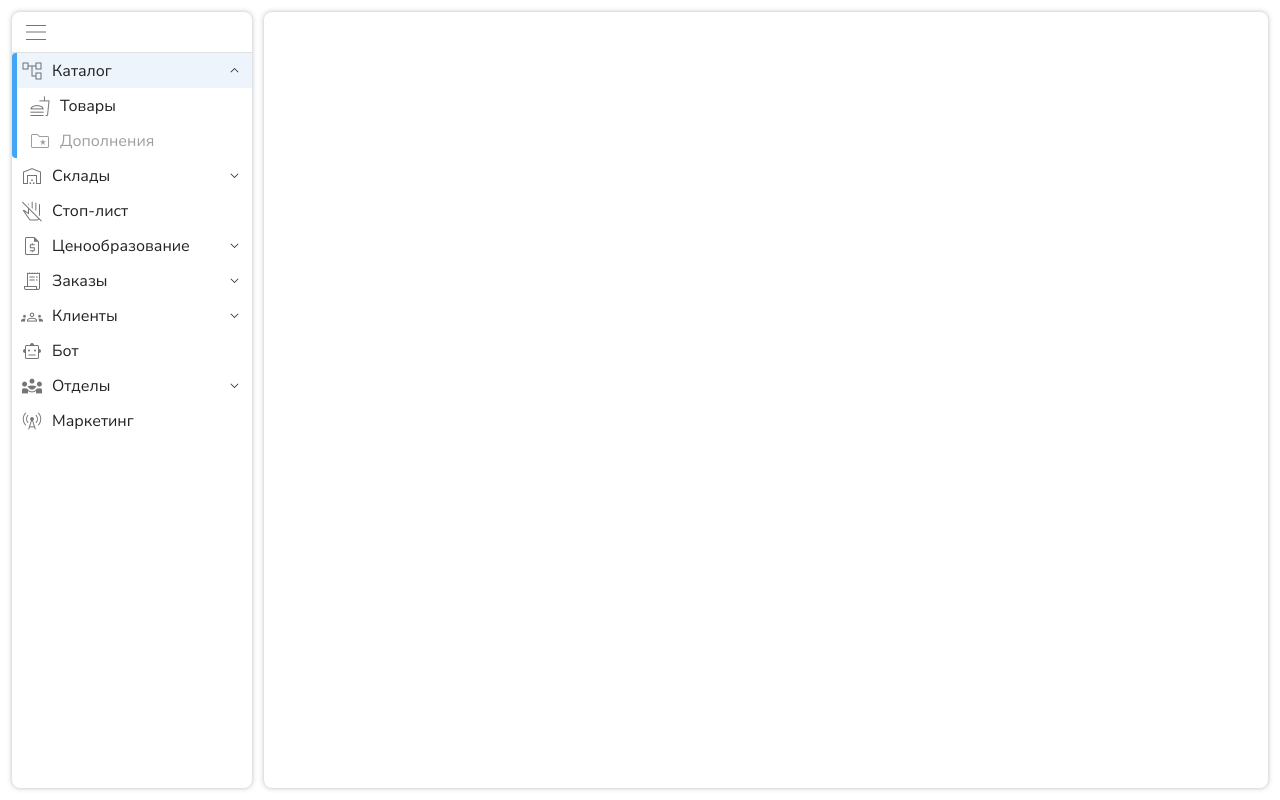
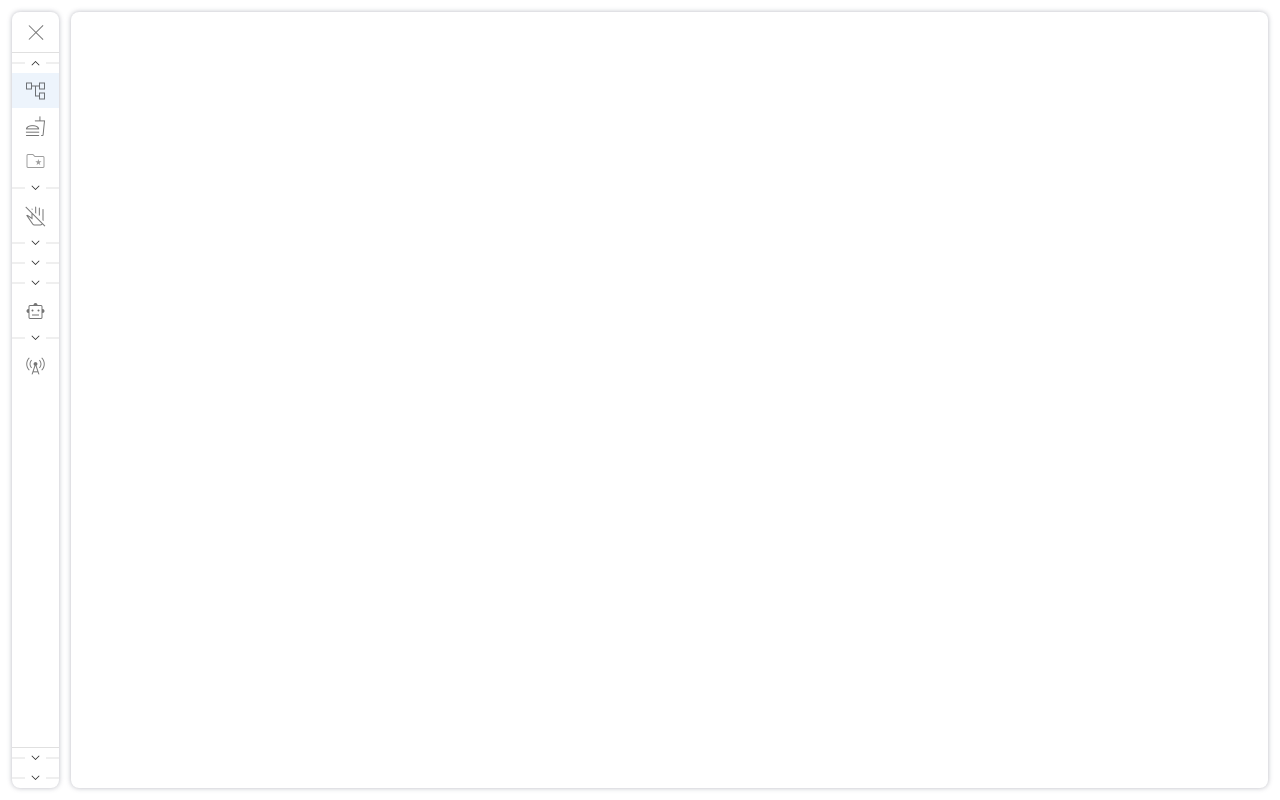
Before and after one commit to Kitsunaana/react-admin, a React app: page / in a window 1280 px wide. Built offline with nearby package versions, Linux system fonts and the light colour scheme.

Commit message:
feat: add tooltip for menu list button

```diff
--- a/src/shared/ui/Icon.tsx
+++ b/src/shared/ui/Icon.tsx
@@ -1,5 +1,5 @@
 import React, { memo } from "react"
-import { Icon, IconProps } from "@mui/material"
+import { Fade, Icon, IconProps } from "@mui/material"
 
 const iconData = {
   defIcon: "do_not_disturb_off",
@@ -27,7 +27,7 @@ const iconData = {
   departments: "diversity_3",
   groups: "groups",
   marketing: "cell_tower",
-  expand: "expand_more"
+  expand: "expand_more",
 }
 
 interface DefaultIcon extends IconProps{
--- a/src/widgets/Sidebar/Sidebar.tsx
+++ b/src/widgets/Sidebar/Sidebar.tsx
@@ -1,19 +1,16 @@
 import { Box, Divider } from "@mui/material"
 import * as React from "react"
 import {
-  ReactNode, useCallback, useEffect, useMemo, useState,
+  ReactNode, useMemo, useState,
 } from "react"
 import { List } from "./ui/List"
-import { menu } from "./constants"
+import { menu, menuBottom } from "./constants"
 import { MenuBurger } from "./ui/MenuBurger"
-import { MenuList } from "./types"
-import { addEvent } from "../../shared/lib/event"
-
-export type TSelected = { optionSelected: number | null; listSelected: number; menu?: MenuList[] }
 
 export type SidebarLayoutProps = {
   content: ReactNode
   header: ReactNode
+  bottom: ReactNode
 
   open: boolean
 }
@@ -23,6 +20,7 @@ export const SidebarLayout = (props: SidebarLayoutProps) => {
     content,
     header,
     open,
+    bottom,
   } = props
 
   return (
@@ -35,6 +33,8 @@ export const SidebarLayout = (props: SidebarLayoutProps) => {
       borderRadius: 2,
       transition: ".3s",
       overflow: "hidden",
+      display: "flex",
+      flexDirection: "column",
     }}
     >
       <Box sx={{
@@ -47,90 +47,49 @@ export const SidebarLayout = (props: SidebarLayoutProps) => {
         {header}
       </Box>
       <Divider />
+      <Box sx={{
+        flexGrow: 1,
+        overflowY: "auto",
+        overflowX: "hidden",
+      }}
+      >
         {content}
+      </Box>
+      <Divider />
+      {bottom}
     </Box>
   )
 }
 
-export const SidebarContent = ({ open }: { open: boolean }) => {
-  const [selected, setSelected] = useState<TSelected>({
-    optionSelected: null,
-    listSelected: 0,
-  })
+export const Sidebar = () => {
+  const [open, setOpen] = useState(false)
 
-  const handleOnSelect = useCallback((data: TSelected) => {
-    /* setSelected((prevState) => {
-      if (prevState.listSelected !== data.listSelected || prevState.optionSelected !== data.optionSelected) {
-        return { ...prevState, ...data }
+  const handleOnToggle = () => {
+    setOpen((prevState) => !prevState)
   }
 
-      console.log(123)
-      return prevState
-    }) */
-
-  }, [])
-
-  useEffect(() => {
-    addEvent("selected", (data: { selectedId: number; selectedOptionId: number | null }) => {
-      // setSelected((prevState) => ({ ...prevState, optionSelected: data.selectedOptionId, listSelected: data.selectedId }))
-    })
-  }, [])
-
-  /* useEffect(() => {
-    addEvent("selected", ({ selectedId, selectedOptionId }: {
-      selectedId: number
-      selectedOptionId: number | null
-    }) => {
-      if (selected.optionSelected === selectedOptionId || selected.listSelected === selectedId) {
-        return
-      }
-
-      setSelected((prevState) => ({ ...prevState, listSelected: selectedId, optionSelected: selectedOptionId }))
-    })
-  }, []) */
-
-  return useMemo(() => menu.map((list) => {
-    const findOption = list?.sublist?.find((option) => option.id === selected.optionSelected)
-
-    return (
+  const memoizedContent = useMemo(() => menu.map((list) => (
     <List
       key={list.id}
       list={list}
-        // isSelected={selected.listSelected === list.id}
-        // selectedOptionId={findOption ? findOption.id : false}
-        onSelect={handleOnSelect}
       open={open}
     />
-    )
-  }), [selected.menu, selected.optionSelected, open])
+  )), [open])
 
-  /* return selected.menu.map((list) => {
-    const findOption = list?.sublist?.find((option) => option.id === selected.optionSelected)
-
-    return (
+  const memoizedBottom = useMemo(() => menuBottom.map((list) => (
     <List
       key={list.id}
       list={list}
-        isSelected={selected.listSelected === list.id}
-        selectedOptionId={findOption ? findOption.id : false}
-        onSelect={handleOnSelect}
       open={open}
     />
-    )
-  }) */
-}
-
-export const Sidebar = () => {
-  const [open, setOpen] = useState(true)
-  const handleOnToggle = () => {
-    setOpen((prevState) => !prevState)
-  }
+  )), [open])
 
   return (
     <SidebarLayout
       open={open}
       header={<MenuBurger open={open} onClick={handleOnToggle} />}
-      content={<SidebarContent open={open} />}
+      content={memoizedContent}
+      bottom={memoizedBottom}
     />
   )
 }
--- a/src/widgets/Sidebar/constants.ts
+++ b/src/widgets/Sidebar/constants.ts
@@ -184,7 +184,7 @@ export const menuBottom = [
     sublist: [
       {
         id: 26,
-        name: "systemScripts",
+        name: "system-scripts",
         icon: "systemScripts",
         caption: "Системные скрипты",
       },
--- a/src/widgets/Sidebar/ui/ExpandButton.tsx
+++ b/src/widgets/Sidebar/ui/ExpandButton.tsx
@@ -1,23 +1,36 @@
-import { Box, ButtonBase, ButtonBaseProps } from "@mui/material"
+import {
+  Box, ButtonBase, ButtonBaseProps, Tooltip,
+} from "@mui/material"
 import * as React from "react"
 import { memo, MouseEvent } from "react"
 import { Icon } from "../../../shared/ui/Icon"
-import { shallowEqual } from "../../../shared/lib/utils"
 
 interface ExpandButtonProps {
   handleOnExpand: (event: MouseEvent<HTMLButtonElement>) => void
   isExpanded: boolean
   buttonProps?: ButtonBaseProps
   divider?: boolean
+  tooltipCaption?: string
 }
 
 export const ExpandButton = memo((props: ExpandButtonProps) => {
   const {
-    handleOnExpand, isExpanded, buttonProps, divider,
+    handleOnExpand, isExpanded, buttonProps, divider, tooltipCaption,
   } = props
 
-  return (
-    <ButtonBase onClick={handleOnExpand} sx={{ width: 1, ...buttonProps?.sx }} {...buttonProps}>
+  const renderButton = (
+    <ButtonBase
+      onClick={handleOnExpand}
+      sx={{
+        width: 1,
+        "&:hover": {
+          backgroundColor: ({ palette }) => palette.grey["100"],
+          transition: ".3s",
+        },
+        ...buttonProps?.sx,
+      }}
+      {...buttonProps}
+    >
       <Box sx={{
         height: divider ? 20 : 35,
         ...(divider ? {
@@ -45,7 +58,7 @@ export const ExpandButton = memo((props: ExpandButtonProps) => {
           sx={{
             fontSize: 18,
             transform: isExpanded ? "rotate(180deg)" : "rotate(0deg)",
-            transition: ".3s",
+            transition: ".3s !important",
             width: 35,
             height: 1,
             display: "grid",
@@ -55,4 +68,18 @@ export const ExpandButton = memo((props: ExpandButtonProps) => {
       </Box>
     </ButtonBase>
   )
+
+  if (divider) {
+    return (
+      <Tooltip
+        placement="right"
+        arrow
+        title={isExpanded ? `Свернуть маршруты ${tooltipCaption}` : `Развернуть маршруты ${tooltipCaption}`}
+      >
+        {renderButton}
+      </Tooltip>
+    )
+  }
+
+  return renderButton
 })
--- a/src/widgets/Sidebar/ui/List.tsx
+++ b/src/widgets/Sidebar/ui/List.tsx
@@ -1,14 +1,13 @@
 import {
-  memo, useCallback, useState, MouseEvent, useEffect, useRef, useReducer, useMemo,
+  memo, useCallback, useState, MouseEvent, useEffect, useRef, useMemo,
 } from "react"
 import * as React from "react"
+import { Tooltip } from "@mui/material"
 import { ListItemButton } from "./ListItemButton"
-import { TSelected } from "../Sidebar"
 import { ExpandButton } from "./ExpandButton"
 import { MenuList } from "../types"
 import { ListLayout } from "./ListLayout"
-import { shallowEqual } from "../../../shared/lib/utils"
-import { addEvent, dispatch } from "../../../shared/lib/event"
+import { addEvent } from "../../../shared/lib/event"
 
 const styles = {
   listItemButton: (isSelected: boolean, isExpanded: boolean, isEmptyOptions: boolean, open: boolean) => ({
@@ -30,53 +29,21 @@ const styles = {
 }
 
 export type ListProps = {
-  /* isSelected: boolean
-  selectedOptionId: boolean | number */
-  isSelected?: boolean
-  selectedOptionId?: boolean | number
-  onSelect: (data: TSelected) => void
   open: boolean
   list: MenuList
-
-  selected?: TSelected
 }
 
+export type TRef = { selectedId: number; selectedOptionId: number | null }
+
 export const List = memo((props: ListProps) => {
-  const {
-    // isSelected, selectedOptionId, onSelect, open, list,
-    onSelect, open, list,
-  } = props
-
-  const [isExpanded, setIsExpanded] = useState(list.id === 0)
-
-  const handleOnSelect = useCallback((optionId?: number) => {
-    setIsExpanded(true)
-
-    // setSelected((prevState) => ({ ...prevState, selectedId: list.id, selectedOptionId: optionId ?? null }))
-
-    /* dispatch("selected", { selectedId: list.id, selectedOptionId: optionId } satisfies {
-      selectedId: number
-      selectedOptionId: number | null
-    }) */
-
-    // dispatch("selected", { selectedId: list.id } satisfies { selectedId: number })
-  }, [list.id])
-
-  const handleOnExpand = useCallback((event: MouseEvent<HTMLButtonElement>) => {
-    event.stopPropagation()
-
-    setIsExpanded((prevState) => !prevState)
-  }, [])
+  const { open, list } = props
 
   const [, setReload] = useState(true)
-
-  const ref = useRef<{ selectedId: number; selectedOptionId: number | null }>({
-    selectedId: 0,
-    selectedOptionId: null,
-  })
+  const [isExpanded, setIsExpanded] = useState(list.id === 0)
+  const ref = useRef<TRef>({ selectedId: 0, selectedOptionId: null })
 
   useEffect(() => {
-    addEvent("selected", (data: { selectedId: number; selectedOptionId: number | null }) => {
+    addEvent("selected", (data: TRef) => {
       if (data.selectedId === list.id) setIsExpanded(true)
 
       if ((list.id === data.selectedId) || (ref.current.selectedId === list.id)) {
@@ -92,27 +59,31 @@ export const List = memo((props: ListProps) => {
     sx: { width: "auto" },
   }), [])
 
+  const handleOnExpand = useCallback((event: MouseEvent<HTMLButtonElement>) => {
+    event.stopPropagation()
+
+    setIsExpanded((prevState) => !prevState)
+  }, [])
+
   const isSelected = ref.current.selectedId === list.id
   const { selectedOptionId } = ref.current
 
   const listLayoutProps = {
     ...list,
-    sublist: list.sublist.length > 0 ? list.sublist : [],
-    onSelect: handleOnSelect,
-    name: list.name,
     isExpanded,
     isSelected,
     selectedOptionId,
     open,
+    sublist: list.sublist.length > 0 ? list.sublist : [],
+    name: list.name,
   }
 
   const listItemButtonProps = {
     open,
+    isSelected,
     path: list.name,
-    onSelectOption: handleOnSelect,
     icon: list.icon,
     caption: list.caption,
-    isSelected,
     listId: list.id,
   }
 
@@ -130,6 +101,7 @@ export const List = memo((props: ListProps) => {
         header={
           list.sublist.length > 0 ? (
             <ExpandButton
+              tooltipCaption={list.caption}
               isExpanded={isExpanded}
               handleOnExpand={handleOnExpand}
               divider
--- a/src/widgets/Sidebar/ui/ListItemButton.tsx
+++ b/src/widgets/Sidebar/ui/ListItemButton.tsx
@@ -1,13 +1,15 @@
-import { ListItemButtonProps as MUIListItemButtonProps } from "@mui/material/ListItemButton/ListItemButton"
-import { memo, useEffect, useState } from "react"
-import MUIListItemButton from "@mui/material/ListItemButton"
-import MUIListItemIcon, { ListItemIconProps } from "@mui/material/ListItemIcon"
-import MUIListItemText, { ListItemTextProps } from "@mui/material/ListItemText"
+import { memo } from "react"
+import {
+  ListItemTextProps,
+  ListItemIconProps,
+  ListItemText as MUIListItemText,
+  ListItemIcon as MUIListItemIcon,
+  ListItemButton as MUIListItemButton,
+  ListItemButtonProps as MUIListItemButtonProps, Tooltip,
+} from "@mui/material"
 import * as React from "react"
-import { Tooltip } from "@mui/material"
 import { Icon } from "../../../shared/ui/Icon"
-import { shallowEqual } from "../../../shared/lib/utils"
-import { addEvent, dispatch } from "../../../shared/lib/event"
+import { dispatch } from "../../../shared/lib/event"
 
 export const ListItemIcon = memo((props: { icon: string; disabled: boolean; open: boolean } & ListItemIconProps) => {
   const {
@@ -56,7 +58,6 @@ export type ListItemButtonProps = {
   path: string
   optionId?: number
   listId?: number
-  onSelectOption: (optionId?: number) => void
   open: boolean
 
   isSelected: boolean
@@ -70,7 +71,6 @@ export const ListItemButton = memo((props: ListItemButtonProps) => {
     disabled,
     icon,
     path,
-    onSelectOption,
     optionId,
     listId,
     open,
@@ -79,18 +79,13 @@ export const ListItemButton = memo((props: ListItemButtonProps) => {
   } = props
 
   const handleOnSelect = () => {
-    // onSelectOption(optionId)
-
-    // console.log({ listId, optionId })
-
     dispatch("selected", { selectedId: listId, selectedOptionId: (disabled || !optionId) ? null : optionId } satisfies {
       selectedId: number
       selectedOptionId: number | null
     })
   }
 
-  return (
-  // <Tooltip title={(disabled || !open) && caption} placement="right" arrow>
+  const renderButton = (
     <MUIListItemButton
       onClick={handleOnSelect}
       sx={{
@@ -111,6 +106,19 @@ export const ListItemButton = memo((props: ListItemButtonProps) => {
       {open && <ListItemText caption={caption} disabled={disabled} />}
       {children}
     </MUIListItemButton>
-  // </Tooltip>
   )
+
+  if ((disabled || !open)) {
+    return (
+      <Tooltip
+        title={disabled ? "Доступно только при переходе из другого режима" : caption}
+        placement="right"
+        arrow
+      >
+        {renderButton}
+      </Tooltip>
+    )
+  }
+
+  return renderButton
 })
--- a/src/widgets/Sidebar/ui/ListLayout.tsx
+++ b/src/widgets/Sidebar/ui/ListLayout.tsx
@@ -1,20 +1,13 @@
 import { memo, ReactNode, useMemo } from "react"
-import MUIList from "@mui/material/List"
-import { Box, CollapseProps, MenuListProps } from "@mui/material"
-import MUICollapse from "@mui/material/Collapse"
+import { Box, Collapse, List } from "@mui/material"
 import * as React from "react"
 import { ListItemButton } from "./ListItemButton"
 import { MenuList } from "../types"
-import { shallowEqual } from "../../../shared/lib/utils"
-
-const List = memo((props: MenuListProps) => <MUIList {...props} />)
-const Collapse = memo((props: CollapseProps) => <MUICollapse {...props} />)
 
 export type ListLayoutProps = {
   header: ReactNode
   isSelected: boolean
   selectedOptionId: boolean | number
-  onSelect: (optionId?: number) => void
   isExpanded: boolean
   open: boolean
 } & MenuList
@@ -24,7 +17,6 @@ export const ListLayout = memo((props: ListLayoutProps) => {
     header,
     name,
     isSelected,
-    onSelect,
     selectedOptionId,
     sublist,
     isExpanded,
@@ -73,7 +65,6 @@ export const ListLayout = memo((props: ListLayoutProps) => {
           {!open && sublist?.length !== 0 && (
             <ListItemButton
               open={open}
-              onSelectOption={onSelect}
               path={name}
               icon={icon}
               caption={caption}
@@ -89,7 +80,6 @@ export const ListLayout = memo((props: ListLayoutProps) => {
               <ListItemButton
                 listId={id}
                 open={open}
-                onSelectOption={onSelect}
                 path={path}
                 sx={sx}
                 isSelected={isSelectedOption}
```
Lines whose indentation alone changed are shown as unchanged.
